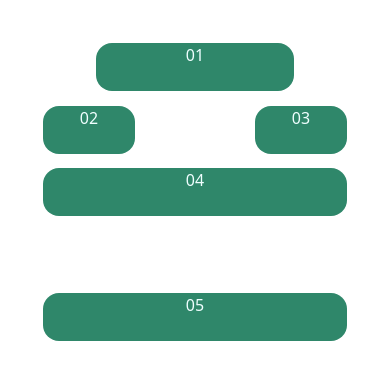
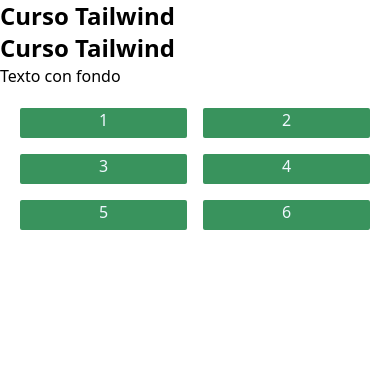
Before and after one commit to ChuchitaFuentes/DEVF_EXTENSION_FRONTEND_2025, a React (Vite) app in the folder 5_REACT_AVANZADO/EXTRAS/prueba_tailwind/: page / in a window 390 px wide. Shown: the top 380 px of the page. Built offline with nearby package versions, Linux system fonts and the light colour scheme.

Commit message:
Querys, manejo responsivo basico

```diff
--- a/5_REACT_AVANZADO/EXTRAS/prueba_tailwind/src/App.jsx
+++ b/5_REACT_AVANZADO/EXTRAS/prueba_tailwind/src/App.jsx
@@ -6,17 +6,21 @@
 
 
   return (
-    <div className='p-10'>
-      <div className='grid grid-cols-6 gap-2 grid-rows-8'>
-        <div className="box col-span-4 col-start-2">01</div>
-        <div className="box col-start-1 col-end-3">02</div>
-        <div className="box col-span-2 col-end-7">03</div>
-        <div className="box col-start-1 col-end-7">04</div>
-        <div className="box col-span-full row-start-5">05</div>
+    /* Sm y md son puntos de quiebre para manejo del diseño responsivo */
+    <>
+      <h1 className='font-bold text-2xl sm:text-3xl md:text-4xl'>Curso Tailwind</h1> {/* tamaños predeterminados */}
+      <h1 className='font-bold text-2xl min-[650px]:text-3xl min-[800px]:text-4xl'>Curso Tailwind</h1> {/* Tamaños personalizados */}
+      <h1 className='sm:max-md:bg-amber-400'>Texto con fondo</h1> {/* Este es un breakpoint con rango */}
 
-
+      <div className='p-4 grid grid-cols-2 gap-2 tablet:grid-cols-3 desktop:grid-cols-4'>
+        <div className="box">1</div>
+        <div className="box">2</div>
+        <div className="box">3</div>
+        <div className="box">4</div>
+        <div className="box">5</div>
+        <div className="box">6</div>
       </div>
-    </div>
+    </>
   )
 }
 
--- a/5_REACT_AVANZADO/EXTRAS/prueba_tailwind/src/index.css
+++ b/5_REACT_AVANZADO/EXTRAS/prueba_tailwind/src/index.css
@@ -1,11 +1,19 @@
 @import 'tailwindcss';
 
+/* Con esto se modifica el punto de quiebre que trae como base Tailwind */
+@theme{
+    --breakpoint-sm:27.75rem;
+    /* --breakpoint-*: initial;Con esta linea se resetean todos los breakpoints de Tailwind */
+    /* Con las lineas siguientes se establecen nuevos breakpoints */
+    --breakpoint-tablet:45rem;
+    --breakpoint-desktop:57.5rem;
+}
+
 .box{
-    background-color: rgb(47, 135, 106);
-    border-radius: 1em;
+    background-color: rgb(57, 147, 93);
     text-align: center;
-    height: 3rem;
-    margin: .2rem;
-    color: azure;
-
+    height: 1.875rem;
+    border-radius: .125rem;
+    margin: .25rem;
+    color: aliceblue;
 }
```
